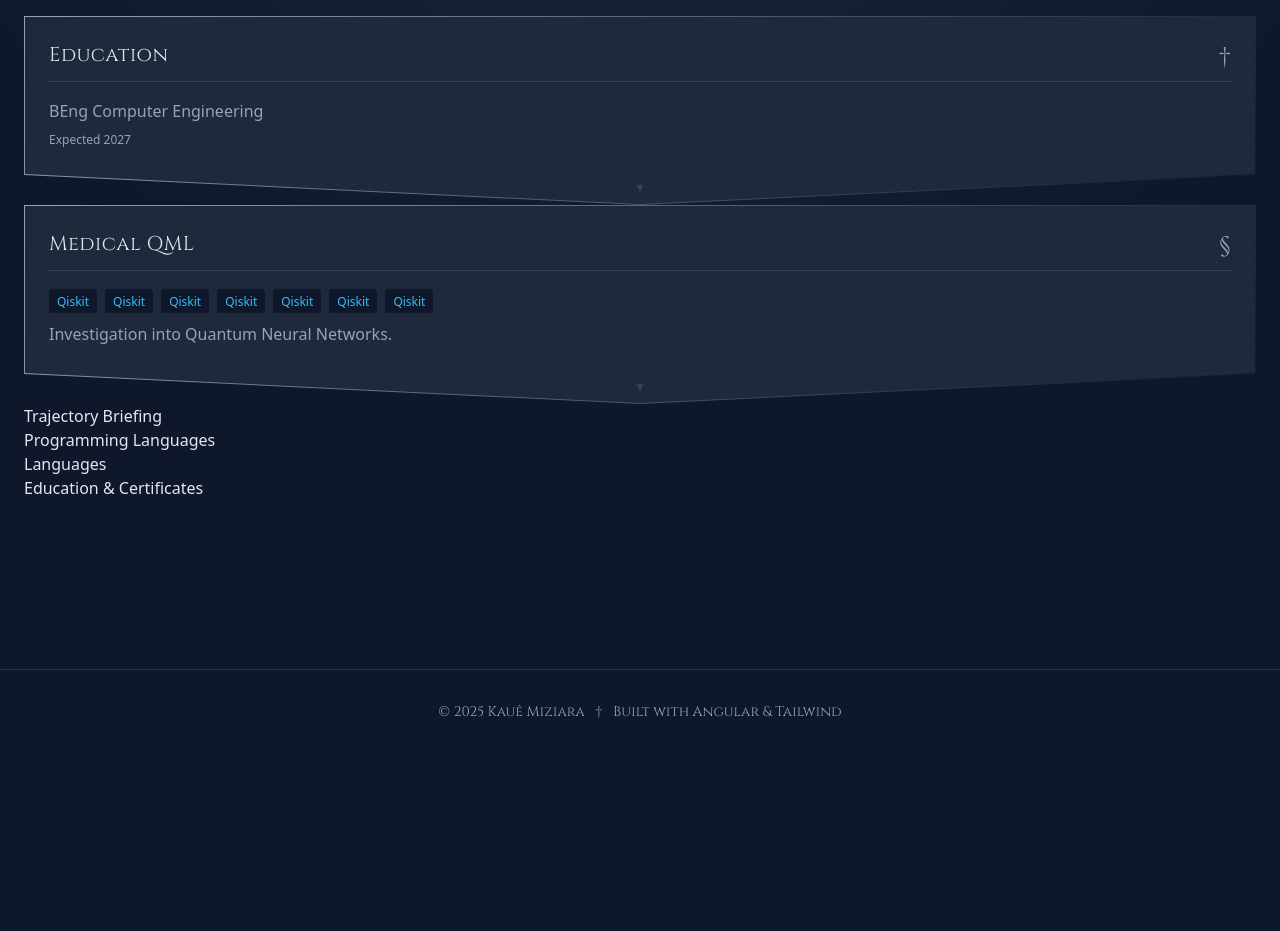
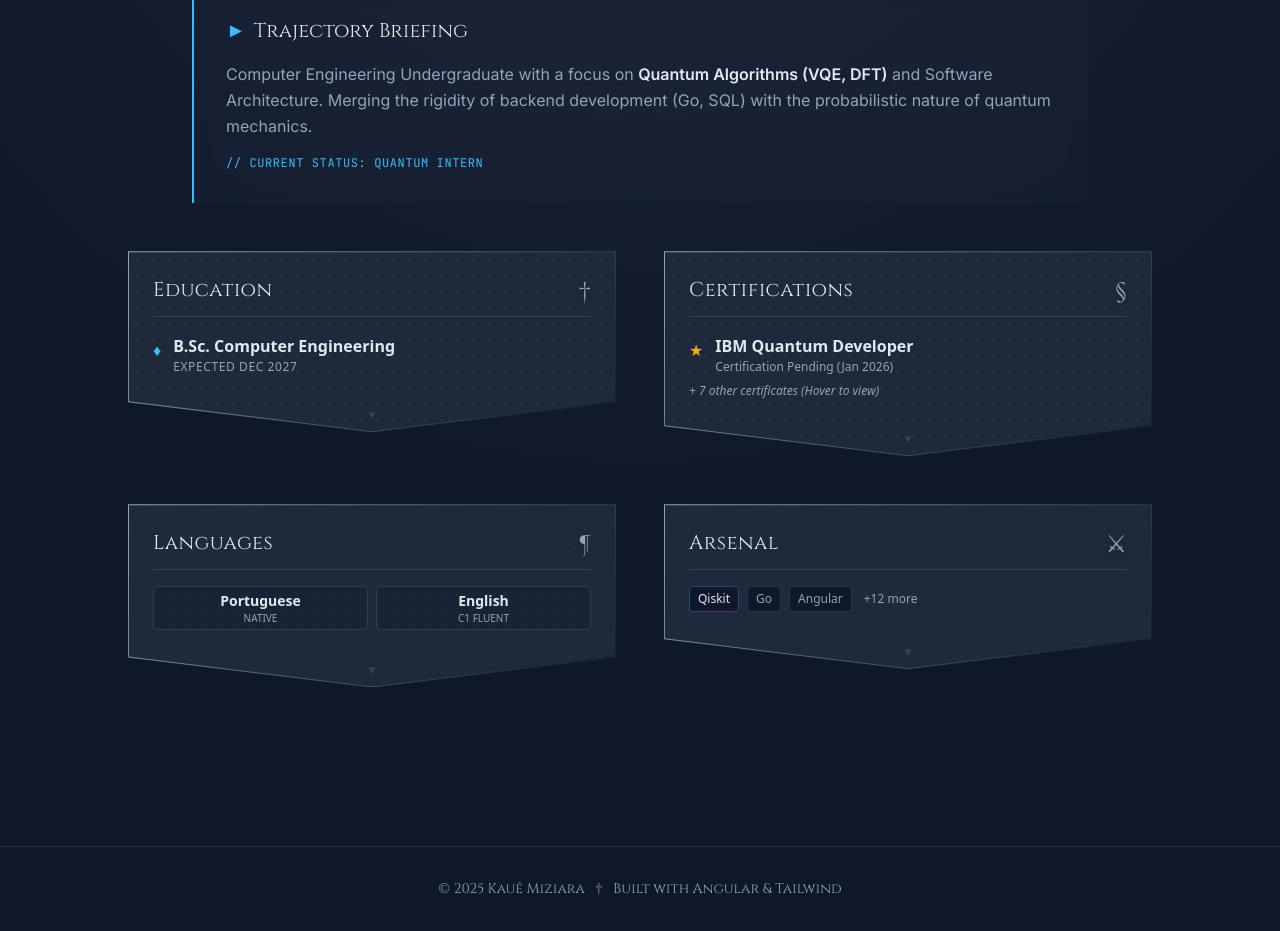
Before and after one commit to KaueMiziara/portfolio, an Angular app: page / in a window 1280 px wide. Shown: the part 340-1271 px from the top of the page. Before the commit the page ends 1094 px from the top, so only its background shows below. Built offline with nearby package versions, Linux system fonts and the light colour scheme; a web font is replaced by a local one.

Commit message:
feat: finished About section layout with placeholder information

```diff
--- a/src/app/features/about/about.css
+++ b/src/app/features/about/about.css
@@ -1,13 +1,46 @@
 @import '../../../styles.css';
 
 .hero {
-  @apply text-center mb-16;
+  @apply text-center mb-12 px-4;
 }
 
 .hero h1 {
-  @apply font-gothic text-5xl/tight md:text-7xl/tight text-polished-silver font-normal mb-1 text-shadow-[0_4px_15px_rgb(0_0_0_/_0.8)] tracking-wider;
+  @apply font-gothic text-5xl md:text-7xl text-polished-silver font-normal mb-2;
+  text-shadow: 0 4px 15px rgba(0, 0, 0, 0.8);
+  letter-spacing: 0.05em;
+  line-height: 1.1;
 }
 
 .hero-subtitle {
-  @apply font-roman text-base md:text-xl text-rune-blue mb-8 uppercase;
+  @apply font-roman text-base md:text-xl text-rune-blue uppercase tracking-[0.2em] opacity-90;
 }
+/* --- Custom Scrollbar --- */
+/* Firefox */
+.custom-scrollbar {
+  scrollbar-width: thin;
+  scrollbar-color: rgba(56, 189, 248, 0.3) rgba(30, 41, 59, 0.3);
+}
+
+/* Chrome, Edge, Safari */
+.custom-scrollbar::-webkit-scrollbar {
+  width: 6px;
+}
+
+.custom-scrollbar::-webkit-scrollbar-track {
+  background: rgba(30, 41, 59, 0.3); /* armor-plate/30 */
+  border-radius: 3px;
+}
+
+.custom-scrollbar::-webkit-scrollbar-thumb {
+  background-color: rgba(56, 189, 248, 0.3); /* rune-blue/30 */
+  border-radius: 3px;
+}
+
+.custom-scrollbar::-webkit-scrollbar-thumb:hover {
+  background-color: rgba(56, 189, 248, 0.6);
+}
+
+/* --- Utilities --- */
+.tag-pill {
+  @apply px-2 py-1 bg-void-navy border border-chainmail/20 rounded text-xs text-chainmail whitespace-nowrap;
+}
--- a/src/app/features/about/about.html
+++ b/src/app/features/about/about.html
@@ -1,49 +1,233 @@
-<section class="m-0 p-1 md:p-2">
+<section class="animate-fade-in space-y-12 pb-12">
+  <!-- === 1. HERO SECTION === -->
   <div class="hero">
     <h1>Kauê Miziara</h1>
     <div class="hero-subtitle">
-      &lang; Quantum Computing &vert; &dagger; &vert; Software Engineering &rang;
+      <!-- Mobile Layout: Stacked & Split -->
+      <div class="md:hidden flex flex-col gap-2">
+        <span>&lang; Quantum Computing &rang;</span>
+        <span>&lang; Software Engineering &rang;</span>
+      </div>
+
+      <!-- Desktop Layout: Single Line with Dagger -->
+      <div class="hidden md:block">
+        &lang; Quantum Computing <span class="text-chainmail mx-2">|</span> &dagger;
+        <span class="text-chainmail mx-2">|</span> Software Engineering &rang;
+      </div>
     </div>
   </div>
 
-  <app-quantum-card title="Education">
-    <ul class="space-y-2">
-      <li>BEng Computer Engineering</li>
-      <li class="text-xs">Expected 2027</li>
-    </ul>
-  </app-quantum-card>
+  <!-- === 2. TRAJECTORY BRIEFING === -->
+  <div
+    class="max-w-4xl mx-auto bg-armor-plate/30 border-l-2 border-rune-blue p-6 md:p-8 rounded-r-lg backdrop-blur-sm"
+  >
+    <h3 class="font-roman text-xl text-polished-silver mb-4 flex items-center gap-2">
+      <span class="text-rune-blue">►</span> Trajectory Briefing
+    </h3>
+    <p class="text-chainmail leading-relaxed font-modern text-sm md:text-base">
+      Computer Engineering Undergraduate with a focus on
+      <strong class="text-polished-silver">Quantum Algorithms (VQE, DFT)</strong> and Software
+      Architecture. Merging the rigidity of backend development (Go, SQL) with the probabilistic
+      nature of quantum mechanics.
+    </p>
+    <p class="text-rune-blue font-tech text-xs mt-4 tracking-wider">
+      // CURRENT STATUS: QUANTUM INTERN
+    </p>
+  </div>
 
-  <app-quantum-card title="Medical QML" icon="§">
-    <div class="flex gap-2 mb-2 no-scrollbar overflow-x-auto">
-      <app-quantum-tag tag="Qiskit" />
-      <app-quantum-tag tag="Qiskit" />
-      <app-quantum-tag tag="Qiskit" />
-      <app-quantum-tag tag="Qiskit" />
-      <app-quantum-tag tag="Qiskit" />
-      <app-quantum-tag tag="Qiskit" />
-      <app-quantum-tag tag="Qiskit" />
+  <!-- === 3. THE SHIELD GRID === -->
+  <div
+    class="grid grid-cols-1 md:grid-cols-2 gap-8 md:gap-12 max-w-5xl mx-auto px-2 md:px-0 items-start"
+  >
+    <!-- CARD: EDUCATION -->
+    <app-quantum-card title="Education" icon="†">
+      <div class="flex items-start gap-3">
+        <div class="mt-1 text-rune-blue">♦</div>
+        <div>
+          <div class="text-polished-silver font-bold">B.Sc. Computer Engineering</div>
+          <div class="text-xs text-chainmail uppercase tracking-wider">Expected Dec 2027</div>
         </div>
-    <p>Investigation into Quantum Neural Networks.</p>
+      </div>
 
       <div details>
-      <p><strong>Methodology:</strong> Used VQC to reduce dimensionality...</p>
-      <a href="#" class="underline text-rune-blue">View Paper</a>
+        <div class="max-h-48 overflow-y-auto pr-2 custom-scrollbar space-y-4 mt-2">
+          <div>
+            <div class="text-sm text-polished-silver font-semibold">Undergraduate Researcher</div>
+            <div class="text-xs text-chainmail">Scientific Initiation (2025 - Present)</div>
+            <p class="text-xs text-chainmail/80 mt-1">
+              "Quantum Neural Networks for Medical Imaging"
+            </p>
+          </div>
+          <div>
+            <div class="text-sm text-polished-silver font-semibold">Academic Exchange</div>
+            <div class="text-xs text-chainmail">Planned for 2026</div>
+            <p class="text-xs text-chainmail/80 mt-1">
+              Seeking placement in DACH region (Germany/Switzerland/Austria).
+            </p>
+          </div>
+        </div>
       </div>
     </app-quantum-card>
 
+    <!-- CARD: CERTIFICATES -->
+    <app-quantum-card title="Certifications" icon="§">
+      <div class="flex items-start gap-3 mb-2">
+        <div class="mt-1 text-yellow-500">★</div>
         <div>
-    <h3>Trajectory Briefing</h3>
+          <div class="text-polished-silver font-bold">IBM Quantum Developer</div>
+          <div class="text-xs text-chainmail">Certification Pending (Jan 2026)</div>
+        </div>
+      </div>
+      <div class="text-xs text-chainmail italic">+ 7 other certificates (Hover to view)</div>
+
+      <div details>
+        <div class="max-h-48 overflow-y-auto pr-2 custom-scrollbar space-y-3 mt-2">
+          <div class="flex gap-2">
+            <span class="text-rune-blue text-xs mt-0.5">►</span>
+            <div>
+              <div class="text-sm text-polished-silver">Qiskit Global Summer School</div>
+              <div class="text-xs text-chainmail">IBM Quantum • 2025 (Excellence)</div>
+            </div>
+          </div>
+
+          <div class="flex gap-2">
+            <span class="text-rune-blue text-xs mt-0.5">►</span>
+            <div>
+              <div class="text-sm text-polished-silver">Qiskit Global Summer School</div>
+              <div class="text-xs text-chainmail">IBM Quantum • 2024 (Participation)</div>
+            </div>
+          </div>
+
+          <div class="flex gap-2">
+            <span class="text-chainmail text-xs mt-0.5">►</span>
+            <div>
+              <div class="text-sm text-polished-silver">Quantum Machine Learning</div>
+              <div class="text-xs text-chainmail">IBM Learning Badge • Advanced</div>
+            </div>
+          </div>
+
+          <div class="flex gap-2">
+            <span class="text-chainmail text-xs mt-0.5">►</span>
+            <div>
+              <div class="text-sm text-polished-silver">Qiskit Foundations</div>
+              <div class="text-xs text-chainmail">IBM Learning Badge • Intermediate</div>
+            </div>
+          </div>
+
+          <div class="flex gap-2">
+            <span class="text-chainmail text-xs mt-0.5">►</span>
+            <div>
+              <div class="text-sm text-polished-silver">Backend Engineering</div>
+              <div class="text-xs text-chainmail">Alura / Oracle ONE</div>
+            </div>
+          </div>
+        </div>
+      </div>
+    </app-quantum-card>
+
+    <!-- CARD: LANGUAGES -->
+    <app-quantum-card title="Languages" icon="¶">
+      <div class="grid grid-cols-2 gap-2 text-sm">
+        <div class="px-2 py-1 border border-chainmail/20 rounded bg-void-navy/30 text-center">
+          <div class="text-polished-silver font-bold">Portuguese</div>
+          <div class="text-[10px] text-chainmail uppercase">Native</div>
+        </div>
+        <div class="px-2 py-1 border border-chainmail/20 rounded bg-void-navy/30 text-center">
+          <div class="text-polished-silver font-bold">English</div>
+          <div class="text-[10px] text-chainmail uppercase">C1 Fluent</div>
+        </div>
+      </div>
+
+      <div details>
+        <div class="max-h-48 overflow-y-auto pr-2 custom-scrollbar space-y-2 mt-3">
+          <div class="flex justify-between items-center border-b border-chainmail/10 pb-1">
+            <span class="text-sm text-polished-silver">Portuguese</span>
+            <span class="text-xs text-rune-blue">Native</span>
+          </div>
+
+          <div class="flex justify-between items-center border-b border-chainmail/10 pb-1">
+            <span class="text-sm text-polished-silver">English</span>
+            <span class="text-xs text-rune-blue">C1 (Advanced)</span>
+          </div>
+
+          <div class="flex justify-between items-center border-b border-chainmail/10 pb-1">
+            <span class="text-sm text-polished-silver">Spanish</span>
+            <span class="text-xs text-rune-blue">B2 (Advanced)</span>
+          </div>
+
+          <div class="flex justify-between items-center border-b border-chainmail/10 pb-1">
+            <span class="text-sm text-polished-silver">German</span>
+            <span class="text-xs text-yellow-500">A2 (Active Learner)</span>
+          </div>
+
+          <div
+            class="flex justify-between items-center border-b border-chainmail/10 pb-1 opacity-75"
+          >
+            <span class="text-sm text-polished-silver">Dutch</span>
+            <span class="text-xs text-chainmail">A1 (Beginner)</span>
+          </div>
+        </div>
+      </div>
+    </app-quantum-card>
+
+    <!-- CARD: ARSENAL -->
+    <app-quantum-card title="Arsenal" icon="⚔">
+      <div class="flex flex-wrap gap-2 mb-2">
+        <span
+          class="px-2 py-1 bg-void-navy border border-rune-blue/30 rounded text-xs text-polished-silver"
+          >Qiskit</span
+        >
+        <span
+          class="px-2 py-1 bg-void-navy border border-chainmail/20 rounded text-xs text-chainmail"
+          >Go</span
+        >
+        <span
+          class="px-2 py-1 bg-void-navy border border-chainmail/20 rounded text-xs text-chainmail"
+          >Angular</span
+        >
+        <span class="text-xs text-chainmail self-center ml-1">+12 more</span>
+      </div>
+
+      <div details>
+        <div class="max-h-48 overflow-y-auto pr-2 custom-scrollbar space-y-4 mt-2">
+          <div>
+            <h4 class="text-xs font-tech text-rune-blue uppercase tracking-wider mb-2">
+              Quantum Computing
+            </h4>
+            <div class="flex flex-wrap gap-2">
+              <span class="tag-pill">Qiskit (IBM)</span>
+              <span class="tag-pill">PennyLane (Xanadu)</span>
+              <span class="tag-pill">CUDA-Q (NVIDIA)</span>
+              <span class="tag-pill">Stim</span>
+              <span class="tag-pill">PyQuil</span>
+            </div>
           </div>
 
           <div>
-    <div>
-      <h3>Programming Languages</h3>
-    </div>
-    <div>
-      <h3>Languages</h3>
-    </div>
-    <div>
-      <h3>Education & Certificates</h3>
+            <h4 class="text-xs font-tech text-rune-blue uppercase tracking-wider mb-2">
+              Backend & Systems
+            </h4>
+            <div class="flex flex-wrap gap-2">
+              <span class="tag-pill">Go (Golang)</span>
+              <span class="tag-pill">Python</span>
+              <span class="tag-pill">Node.js</span>
+              <span class="tag-pill">PostgreSQL</span>
+              <span class="tag-pill">Redis</span>
+              <span class="tag-pill">Docker</span>
             </div>
           </div>
+
+          <div>
+            <h4 class="text-xs font-tech text-rune-blue uppercase tracking-wider mb-2">Frontend</h4>
+            <div class="flex flex-wrap gap-2">
+              <span class="tag-pill">Angular</span>
+              <span class="tag-pill">Tailwind CSS</span>
+              <span class="tag-pill">TypeScript</span>
+              <span class="tag-pill">React</span>
+            </div>
+          </div>
+        </div>
+      </div>
+    </app-quantum-card>
+  </div>
 </section>
```
Lines whose indentation alone changed are shown as unchanged.
